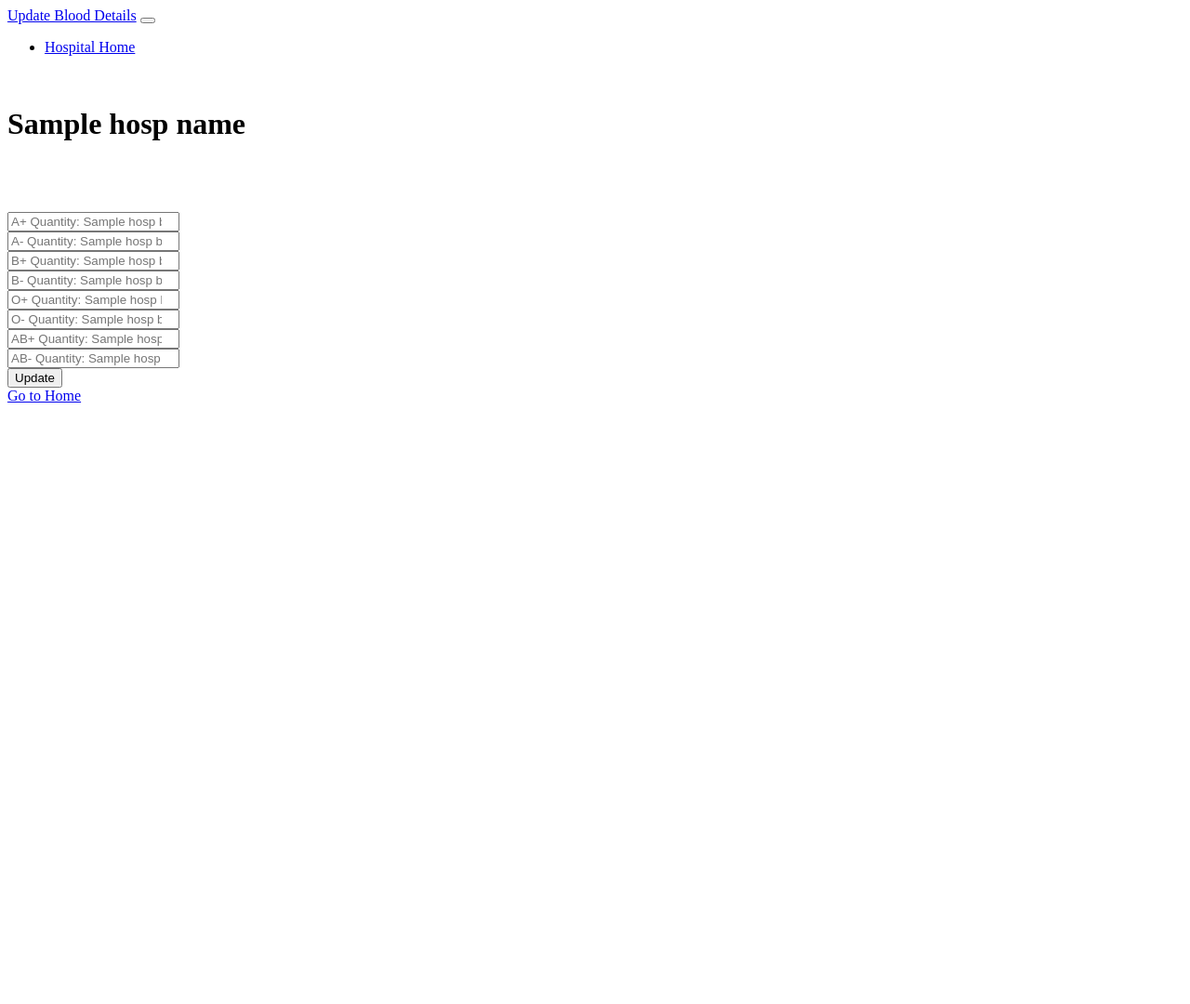
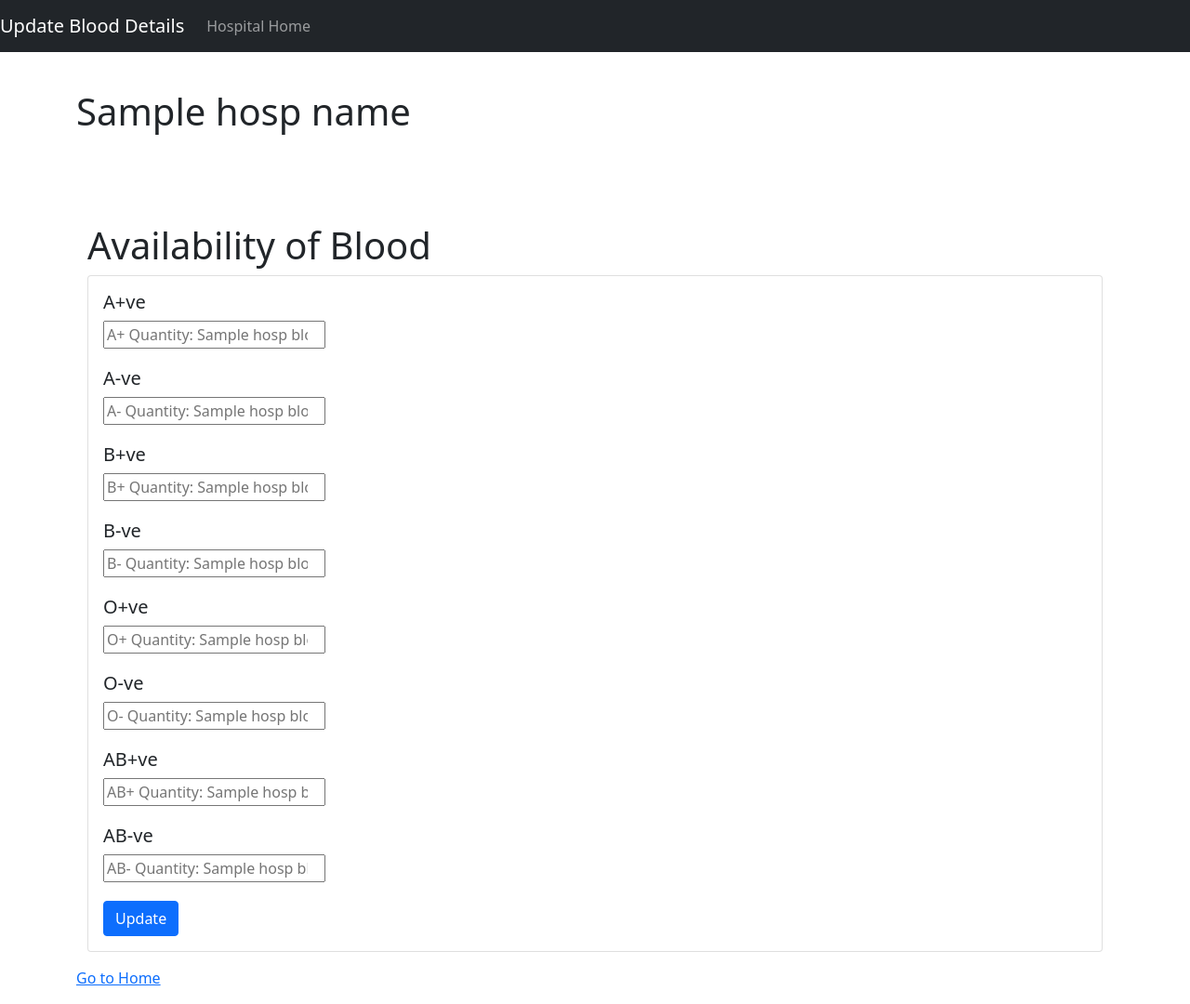
Before and after one commit to bhavyacontractor/G12_Healthcare, a Flask app: template templates/update_blood.html in a window 1280 px wide. Shown: the whole page at 93% size. Before the commit the page ends 433 px from the top, so only its background shows below. Run offline with Flask 2, Linux system fonts and the light colour scheme; the template is opened without the code that fills it: most values are stand-ins (such as "Sample title", 1, 10 or a date in 2020); some libraries are stand-ins or nearby versions.

Commit message:
Update Facility Frontend

```diff
--- a/templates/update_blood.html
+++ b/templates/update_blood.html
@@ -2,6 +2,12 @@
 <html lang="en">
 <head>
     <meta charset="UTF-8">
+    <link
+      href="https://cdn.jsdelivr.net/npm/bootstrap@5.1.1/dist/css/bootstrap.min.css"
+      rel="stylesheet"
+      integrity="sha384-F3w7mX95PdgyTmZZMECAngseQB83DfGTowi0iMjiWaeVhAn4FJkqJByhZMI3AhiU"
+      crossorigin="anonymous"
+    />
     <title>Blood</title>
 </head>
 <body>
@@ -22,7 +28,7 @@
         </div>
       </nav>
       <br>
-
+      <div class="container my-3">
     <h1>{{ hospName }}</h1> <br><br><br>
 
     {% if hospBloodDetails|length == 0 %}
@@ -31,38 +37,51 @@
 
     <form action="/addBlood" method="POST">
     <button class="btn btn-primary" id="hospVaccAddBtn" style="margin-left: 640px; margin-top: 40px;">Add Hospital</button>
-    </form>
+    </form></div>
 
 
     {% else %}
-
+    <div class="container my-3">
+        <h1>Availability of Blood</h1>
     <form method="post" action="/updateBlood">
-        <input name="ap" id="ap" placeholder="A+ Quantity: {{ hospBloodDetails[0][1]}}" type="number"><br>
+        <div class="card">
+            <div class="card-body">
+                <h5 class="card-title">A+ve</h5>
+                <div class="form-group" style="margin-bottom: 20px;">
+        <input name="ap" id="ap" placeholder="A+ Quantity: {{ hospBloodDetails[0][1]}}" type="number"></div>
         <!-- <label for="ap">A+</label> <br> -->
-
-        <input name="an" id="an" placeholder="A- Quantity: {{ hospBloodDetails[0][2]}}" type="number"><br>
+        <h5 class="card-title">A-ve</h5>
+        <div class="form-group" style="margin-bottom: 20px;">
+        <input name="an" id="an" placeholder="A- Quantity: {{ hospBloodDetails[0][2]}}" type="number"></div>
         <!-- <label for="an">A-</label> <br> -->
-
-        <input name="bp" id="bp" placeholder="B+ Quantity: {{ hospBloodDetails[0][3]}}" type="number"><br>
+        <h5 class="card-title">B+ve</h5>
+        <div class="form-group" style="margin-bottom: 20px;">
+        <input name="bp" id="bp" placeholder="B+ Quantity: {{ hospBloodDetails[0][3]}}" type="number"></div>
         <!-- <label for="bp">B+</label> <br> -->
-
-        <input name="bn" id="bn" placeholder="B- Quantity: {{ hospBloodDetails[0][4]}}" type="number"><br>
+        <h5 class="card-title">B-ve</h5>
+        <div class="form-group" style="margin-bottom: 20px;">
+        <input name="bn" id="bn" placeholder="B- Quantity: {{ hospBloodDetails[0][4]}}" type="number"></div>
         <!-- <label for="bn">B-</label> <br> -->
-
-        <input name="op" id="op" placeholder="O+ Quantity: {{ hospBloodDetails[0][5]}}" type="number"><br>
+        <h5 class="card-title">O+ve</h5>
+        <div class="form-group" style="margin-bottom: 20px;">
+        <input name="op" id="op" placeholder="O+ Quantity: {{ hospBloodDetails[0][5]}}" type="number"></div>
         <!-- <label for="op">O+</label> <br> -->
-
-        <input name="on" id="on" placeholder="O- Quantity: {{ hospBloodDetails[0][6]}}" type="number"><br>
+        <h5 class="card-title">O-ve</h5>
+        <div class="form-group" style="margin-bottom: 20px;">
+        <input name="on" id="on" placeholder="O- Quantity: {{ hospBloodDetails[0][6]}}" type="number"></div>
         <!-- <label for="on">O-</label> <br> -->
-
-        <input name="abp" id="abp" placeholder="AB+ Quantity: {{ hospBloodDetails[0][7]}}" type="number"><br>
+        <h5 class="card-title">AB+ve</h5>
+        <div class="form-group" style="margin-bottom: 20px;">
+        <input name="abp" id="abp" placeholder="AB+ Quantity: {{ hospBloodDetails[0][7]}}" type="number"></div>
         <!-- <label for="abp">AB+</label> <br> -->
-
-        <input name="abn" id="abn" placeholder="AB- Quantity: {{ hospBloodDetails[0][8]}}" type="number"><br>
+        <h5 class="card-title">AB-ve</h5>
+        <div class="form-group" style="margin-bottom: 20px;">
+        <input name="abn" id="abn" placeholder="AB- Quantity: {{ hospBloodDetails[0][8]}}" type="number"></div>
         <!-- <label for="abn">AB-</label> <br> -->
 
-        <input type="submit" value="Update">
-    </form>
+        <button class="btn btn-primary" type="submit">Update</button>
+            </div></div>
+    </form></div>
 
     {% endif %}
 
```
Also changed, not shown: templates/update_ambulance.html (+17 -5 lines), templates/update_beds.html (+17 -5 lines).
